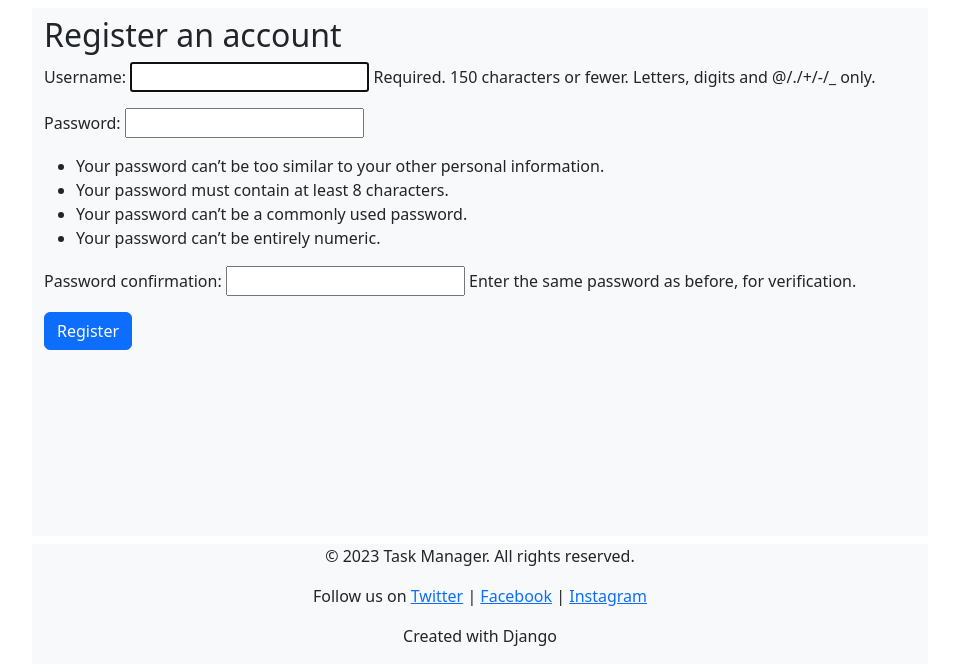
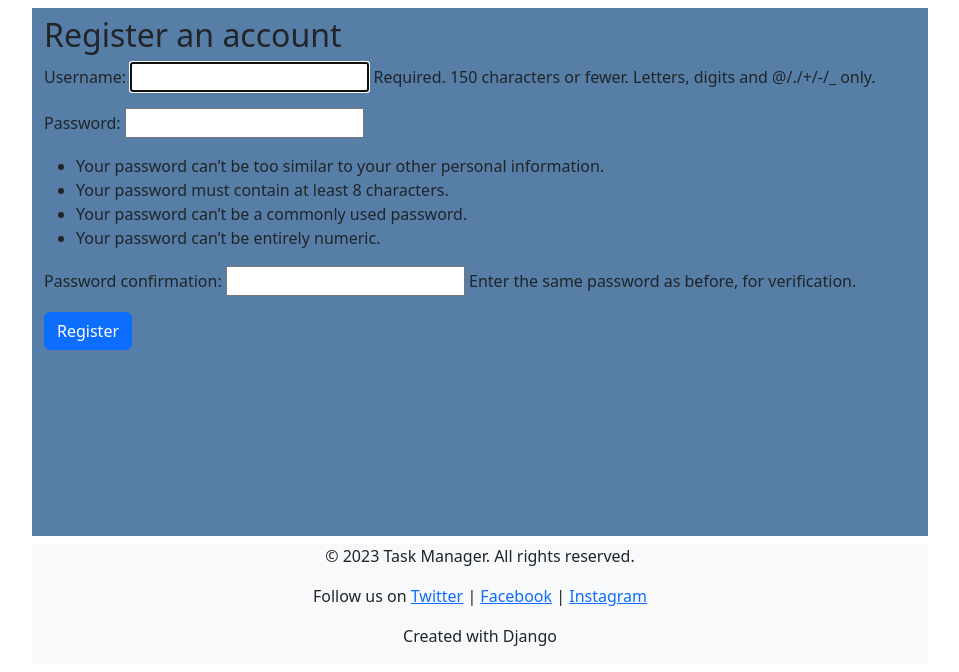
Before and after one commit to MojshaGul/e, a Django app: page /register/ in a window 1280 px wide. Shown: the part 128-800 px from the top of the page, without its empty margins (160-1119 px from the left). Run offline with Django 5.2, Linux system fonts and the light colour scheme.

Commit message:
изменил цвет меина

```diff
--- a/static/styles/base.css
+++ b/static/styles/base.css
@@ -9,7 +9,7 @@ body {
 main {
     padding: 8px;
     flex: 1;
-    background-color: #f8f9fa;
+    background-color: #567ea6;
 }
 
 footer {
```
